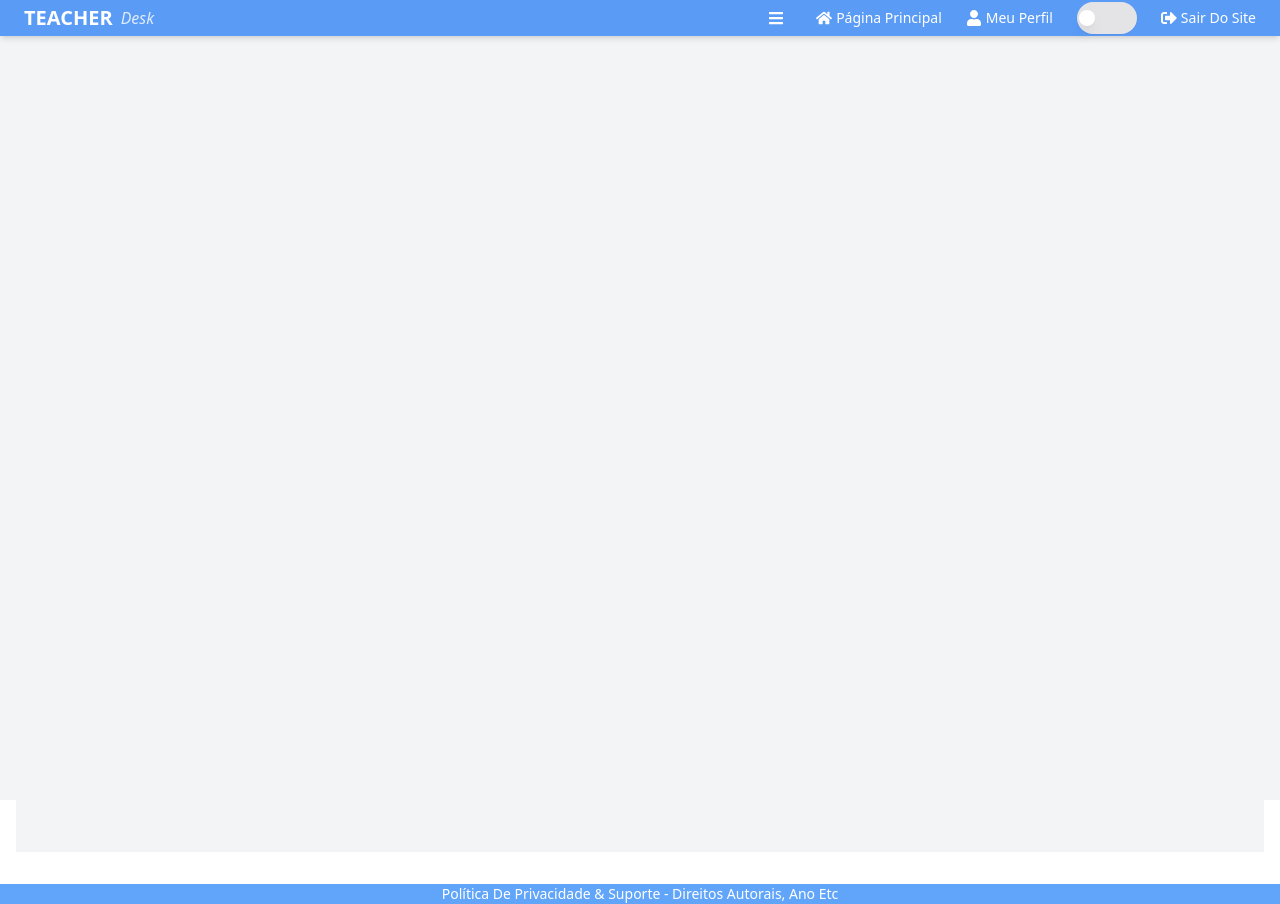
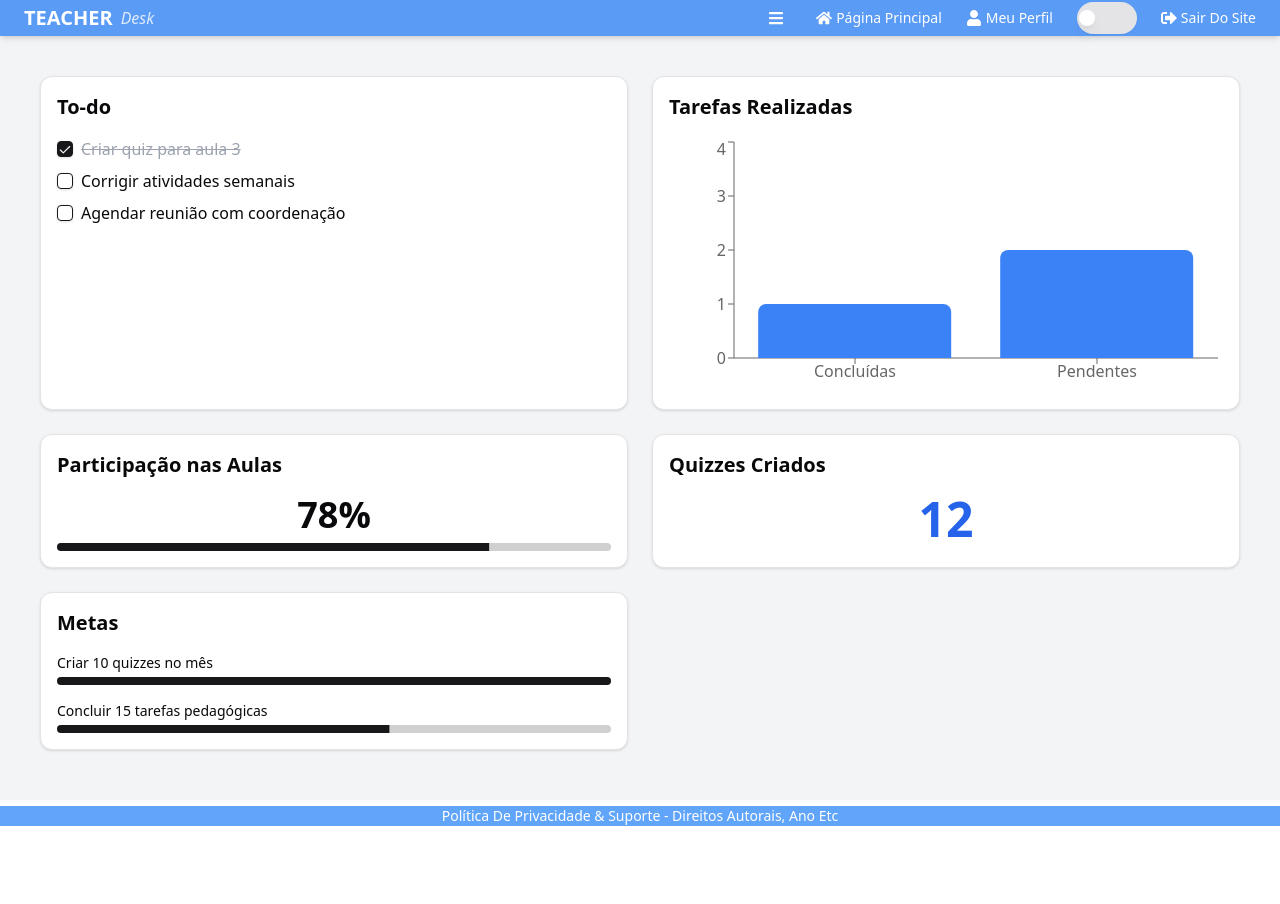
Before and after one commit to NathRabeloo/TeacherDesk, a Next.js app: page /home/relatorios in a window 1280 px wide. After the commit the page ends 826 px from the top, so only its background shows below. Built offline with nearby package versions, Linux system fonts and the light colour scheme.

Commit message:
criação da tela de relatorios ainda mockada

```diff
--- /dev/null
+++ b/app/_components/ClientOnlyChart.tsx
@@ -0,0 +1,30 @@
+'use client';
+
+import React from 'react';
+import {
+  BarChart,
+  Bar,
+  XAxis,
+  YAxis,
+  Tooltip,
+  ResponsiveContainer
+} from 'recharts';
+
+type Props = {
+  data: { name: string; valor: number }[];
+};
+
+export default function ClientOnlyChart({ data }: Props) {
+  return (
+    <div className="w-full h-64">
+      <ResponsiveContainer width="100%" height="100%">
+        <BarChart data={data}>
+          <XAxis dataKey="name" />
+          <YAxis allowDecimals={false} />
+          <Tooltip />
+          <Bar dataKey="valor" fill="#3b82f6" radius={[8, 8, 0, 0]} />
+        </BarChart>
+      </ResponsiveContainer>
+    </div>
+  );
+}
--- a/app/home/page.tsx
+++ b/app/home/page.tsx
@@ -1,10 +1,8 @@
 // "use client";
 
 import Header from "../_components/Header";
-
 import { createClient } from "@/lib/utils/supabase/server";
 import { redirect } from 'next/navigation';
-
 import Grid from "../_components/Grid";
 
 export default async function Home() {
--- a/app/home/relatorios/page.tsx
+++ b/app/home/relatorios/page.tsx
@@ -1,23 +1,92 @@
 "use client";
 
-import React, { useState } from "react";
-import { useRouter } from "next/navigation";
+import React from "react";
+import { Card, CardContent } from "@/components/ui/card";
+import { Progress } from "@/components/ui/progress";
+import { Checkbox } from "@/components/ui/checkbox";
+import dynamic from "next/dynamic";
 
-// Importando os componentes
-//import CalendarioVisual from "../../components/CalendarioVisual";
+const ClientOnlyChart = dynamic(() => import("../../_components/ClientOnlyChart"), {
+  ssr: false,
+});
 
-const Relatorios = () => {
-  const router = useRouter();
-  const [searchQuery, setSearchQuery] = useState("");
+export default function RelatoriosPage() {
+  const tarefas = [
+    { id: 1, titulo: "Criar quiz para aula 3", feito: true },
+    { id: 2, titulo: "Corrigir atividades semanais", feito: false },
+    { id: 3, titulo: "Agendar reunião com coordenação", feito: false },
+  ];
 
+  const tarefasStats = [
+    { name: "Concluídas", valor: tarefas.filter((t) => t.feito).length },
+    { name: "Pendentes", valor: tarefas.filter((t) => !t.feito).length },
+  ];
+
+  const quizzesCriados = 12;
+  const participacao = 78; // em %
+  const metas = [
+    { titulo: "Criar 10 quizzes no mês", progresso: 100 },
+    { titulo: "Concluir 15 tarefas pedagógicas", progresso: 60 },
+  ];
 
   return (
-    <div className="flex flex-col h-screen font-sans bg-gray-100 dark:bg-dark-primary">
-      <div className="">
+    <div className="grid grid-cols-1 md:grid-cols-2 gap-6 p-6">
+      {/* To-do List */}
+      <Card>
+        <CardContent className="p-4">
+          <h2 className="text-xl font-bold mb-4">To-do</h2>
+          <ul className="space-y-2">
+            {tarefas.map((tarefa) => (
+              <li key={tarefa.id} className="flex items-center space-x-2">
+                <Checkbox checked={tarefa.feito} />
+                <span className={tarefa.feito ? "line-through text-gray-400" : ""}>{tarefa.titulo}</span>
+              </li>
+            ))}
+          </ul>
+        </CardContent>
+      </Card>
 
-      </div>
+      {/* Gráfico de Tarefas Realizadas */}
+      <Card>
+        <CardContent className="p-4">
+          <h2 className="text-xl font-bold mb-4">Tarefas Realizadas</h2>
+          <ClientOnlyChart data={tarefasStats} />
+        </CardContent>
+      </Card>
+
+      {/* Gráfico de Participação */}
+      <Card>
+        <CardContent className="p-4">
+          <h2 className="text-xl font-bold mb-4">Participação nas Aulas</h2>
+          <div className="text-center">
+            <div className="text-4xl font-semibold">{participacao}%</div>
+            <Progress value={participacao} className="mt-2" />
+          </div>
+        </CardContent>
+      </Card>
+
+      {/* Quantidade de Quizzes */}
+      <Card>
+        <CardContent className="p-4">
+          <h2 className="text-xl font-bold mb-4">Quizzes Criados</h2>
+          <div className="text-5xl font-bold text-center text-blue-600">{quizzesCriados}</div>
+        </CardContent>
+      </Card>
+
+      {/* Metas Atingidas */}
+      <Card>
+        <CardContent className="p-4">
+          <h2 className="text-xl font-bold mb-4">Metas</h2>
+          <ul className="space-y-4">
+            {metas.map((meta, index) => (
+              <li key={index}>
+                <div className="text-sm font-medium mb-1">{meta.titulo}</div>
+                <Progress value={meta.progresso} />
+              </li>
+            ))}
+          </ul>
+        </CardContent>
+      </Card>
     </div>
   );
-};
-
-export default Relatorios;
+}
--- a/app/page.tsx
+++ b/app/page.tsx
@@ -10,7 +10,7 @@ const MainPage = () => {
   };
 
   const handleAlunoRedirect = () => {
-    router.push('/aluno');
+    router.push('/home/bibliografia/');
   };
 
   return (
--- /dev/null
+++ b/components/ui/checkbox.tsx
@@ -0,0 +1,30 @@
+"use client"
+
+import * as React from "react"
+import * as CheckboxPrimitive from "@radix-ui/react-checkbox"
+import { Check } from "lucide-react"
+
+import { cn } from "@/lib/utils"
+
+const Checkbox = React.forwardRef<
+  React.ElementRef<typeof CheckboxPrimitive.Root>,
+  React.ComponentPropsWithoutRef<typeof CheckboxPrimitive.Root>
+>(({ className, ...props }, ref) => (
+  <CheckboxPrimitive.Root
+    ref={ref}
+    className={cn(
+      "peer h-4 w-4 shrink-0 rounded-sm border border-primary shadow focus-visible:outline-none focus-visible:ring-1 focus-visible:ring-ring disabled:cursor-not-allowed disabled:opacity-50 data-[state=checked]:bg-primary data-[state=checked]:text-primary-foreground",
+      className
+    )}
+    {...props}
+  >
+    <CheckboxPrimitive.Indicator
+      className={cn("flex items-center justify-center text-current")}
+    >
+      <Check className="h-4 w-4" />
+    </CheckboxPrimitive.Indicator>
+  </CheckboxPrimitive.Root>
+))
+Checkbox.displayName = CheckboxPrimitive.Root.displayName
+
+export { Checkbox }
--- /dev/null
+++ b/components/ui/progress.tsx
@@ -0,0 +1,28 @@
+"use client"
+
+import * as React from "react"
+import * as ProgressPrimitive from "@radix-ui/react-progress"
+
+import { cn } from "@/lib/utils"
+
+const Progress = React.forwardRef<
+  React.ElementRef<typeof ProgressPrimitive.Root>,
+  React.ComponentPropsWithoutRef<typeof ProgressPrimitive.Root>
+>(({ className, value, ...props }, ref) => (
+  <ProgressPrimitive.Root
+    ref={ref}
+    className={cn(
+      "relative h-2 w-full overflow-hidden rounded-full bg-primary/20",
+      className
+    )}
+    {...props}
+  >
+    <ProgressPrimitive.Indicator
+      className="h-full w-full flex-1 bg-primary transition-all"
+      style={{ transform: `translateX(-${100 - (value || 0)}%)` }}
+    />
+  </ProgressPrimitive.Root>
+))
+Progress.displayName = ProgressPrimitive.Root.displayName
+
+export { Progress }
--- a/package.json
+++ b/package.json
@@ -9,9 +9,11 @@
     "dev": "next dev"
   },
   "dependencies": {
+    "@radix-ui/react-checkbox": "^1.3.1",
     "@radix-ui/react-dialog": "^1.1.13",
     "@radix-ui/react-dropdown-menu": "^2.1.7",
     "@radix-ui/react-label": "^2.1.3",
+    "@radix-ui/react-progress": "^1.1.6",
     "@radix-ui/react-select": "^2.2.4",
     "@radix-ui/react-slot": "^1.2.0",
     "@radix-ui/react-switch": "^1.1.4",
@@ -38,6 +40,7 @@
     "react-dom": "^18",
     "react-icons": "^5.3.0",
     "react-qr-code": "^2.0.15",
+    "recharts": "^2.15.3",
     "tailwind-merge": "^3.2.0",
     "tailwindcss-animate": "^1.0.7",
     "xlsx": "^0.18.5"
@@ -49,6 +52,7 @@
     "@types/node": "20.17.30",
     "@types/react": "18.3.20",
     "@types/react-dom": "^18",
+    "@types/recharts": "^1.8.29",
     "eslint": "^8",
     "eslint-config-next": "14.2.5",
     "postcss": "^8",
```
Also changed, not shown: 1 other file (tests, documents, lock files or other folders).
